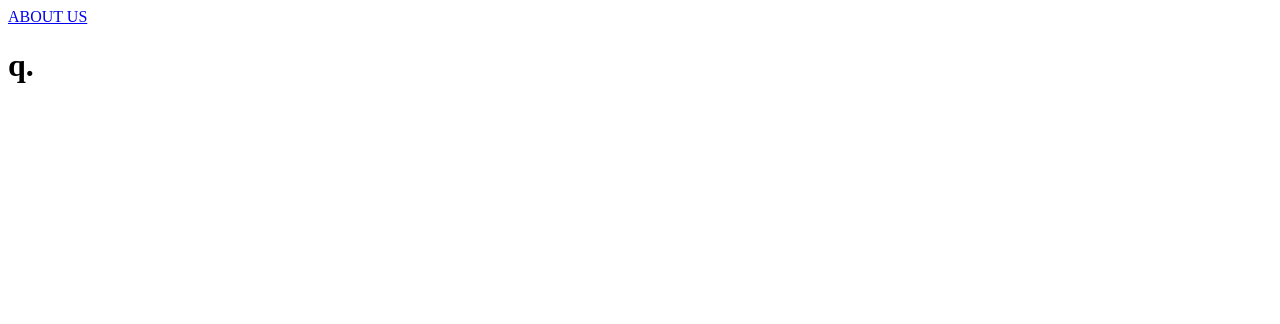
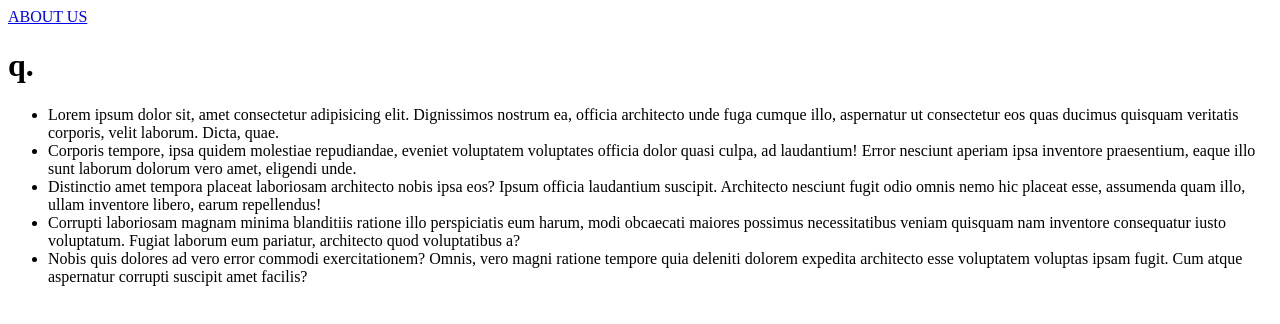
Before and after one commit to qais-aboujaoude/qais-aboujaoude.github.io, a Nuxt app: page / in a window 1280 px wide. Shown: the top 324 px of the page. Built offline with nearby package versions, Linux system fonts and the light colour scheme.

Commit message:
Add plugins

```diff
--- /dev/null
+++ b/components/NavigationBar.vue
@@ -0,0 +1,11 @@
+<template>
+  <div>
+    <ul>
+      <li>Lorem ipsum dolor sit, amet consectetur adipisicing elit. Dignissimos nostrum ea, officia architecto unde fuga cumque illo, aspernatur ut consectetur eos quas ducimus quisquam veritatis corporis, velit laborum. Dicta, quae.</li>
+      <li>Corporis tempore, ipsa quidem molestiae repudiandae, eveniet voluptatem voluptates officia dolor quasi culpa, ad laudantium! Error nesciunt aperiam ipsa inventore praesentium, eaque illo sunt laborum dolorum vero amet, eligendi unde.</li>
+      <li>Distinctio amet tempora placeat laboriosam architecto nobis ipsa eos? Ipsum officia laudantium suscipit. Architecto nesciunt fugit odio omnis nemo hic placeat esse, assumenda quam illo, ullam inventore libero, earum repellendus!</li>
+      <li>Corrupti laboriosam magnam minima blanditiis ratione illo perspiciatis eum harum, modi obcaecati maiores possimus necessitatibus veniam quisquam nam inventore consequatur iusto voluptatum. Fugiat laborum eum pariatur, architecto quod voluptatibus a?</li>
+      <li>Nobis quis dolores ad vero error commodi exercitationem? Omnis, vero magni ratione tempore quia deleniti dolorem expedita architecto esse voluptatem voluptas ipsam fugit. Cum atque aspernatur corrupti suscipit amet facilis?</li>
+    </ul>
+  </div>
+</template>
--- a/nuxt.config.js
+++ b/nuxt.config.js
@@ -22,6 +22,8 @@ module.exports = {
     // ]
   },
 
+  plugins: ['~/plugins/global.js'],
+
   ...routerBase
 
   // css: [
@@ -30,7 +32,6 @@ module.exports = {
 
   // modules: ['@nuxtjs/bulma'],
 
-  // plugins: ['~/plugins/global.js'],
   /*
   ** Customize the progress bar color
   */
--- a/pages/index.vue
+++ b/pages/index.vue
@@ -2,5 +2,6 @@
   <div>
      <router-link to="/about">ABOUT US</router-link>
      <h1>q.</h1>
+     <navigation-bar/>
   </div>
 </template>
--- /dev/null
+++ b/plugins/global.js
@@ -0,0 +1,5 @@
+// Define global packages here
+import Vue from 'vue'
+import NavigationBar from '~/components/NavigationBar.vue'
+
+Vue.component('NavigationBar', NavigationBar)
```
